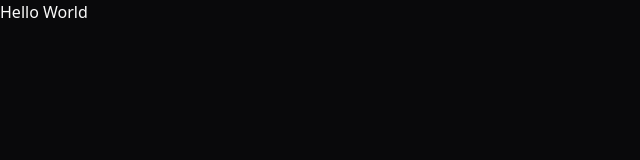
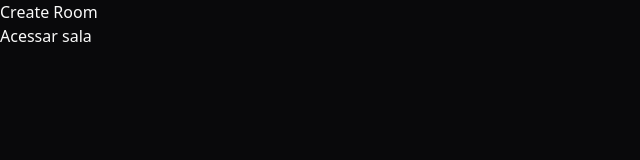
Before and after one commit to victorbadaro/letmeask-agents-web, a React (Vite) app: page / in a window 1280 px wide. Shown: the top 160 px of the page, without its empty margins (0-640 px from the left). Built offline with nearby package versions, Linux system fonts and the light colour scheme.

Commit message:
feat: add routes to create and show rooms

```diff
--- a/package.json
+++ b/package.json
@@ -16,6 +16,7 @@
     "lucide-react": "^0.525.0",
     "react": "^19.1.0",
     "react-dom": "^19.1.0",
+    "react-router-dom": "^7.6.3",
     "tailwind-merge": "^3.3.1",
     "tailwindcss": "^4.1.11"
   },
--- a/src/app.tsx
+++ b/src/app.tsx
@@ -1,3 +1,14 @@
+import { BrowserRouter, Route, Routes } from 'react-router-dom';
+import { CreateRoom } from './pages/create-room';
+import { Room } from './pages/room';
+
 export function App() {
-  return <div>Hello World</div>;
+  return (
+    <BrowserRouter>
+      <Routes>
+        <Route element={<CreateRoom />} index />
+        <Route element={<Room />} path="/room" />
+      </Routes>
+    </BrowserRouter>
+  );
 }
--- /dev/null
+++ b/src/pages/create-room.tsx
@@ -0,0 +1,11 @@
+import { Link } from 'react-router-dom';
+
+export function CreateRoom() {
+  return (
+    <div>
+      <div>Create Room</div>
+
+      <Link to="/room">Acessar sala</Link>
+    </div>
+  );
+}
--- /dev/null
+++ b/src/pages/room.tsx
@@ -0,0 +1,3 @@
+export function Room() {
+  return <div>Room Details</div>;
+}
```
Also changed, not shown: 1 other file (tests, documents, lock files or other folders).
